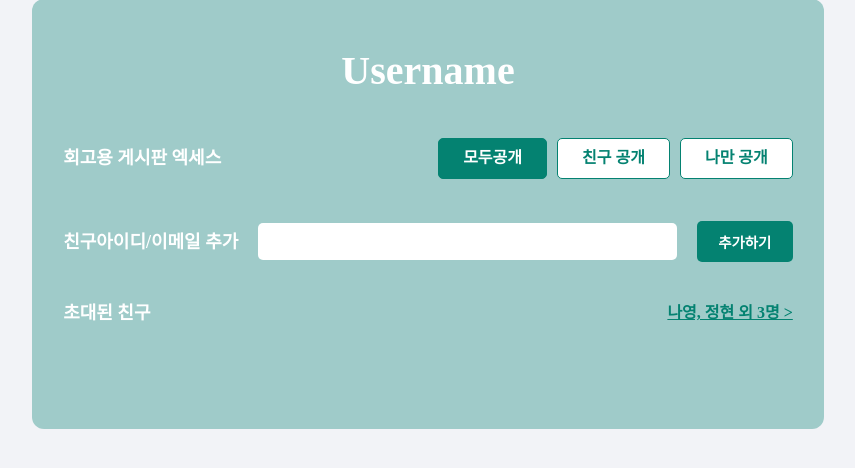
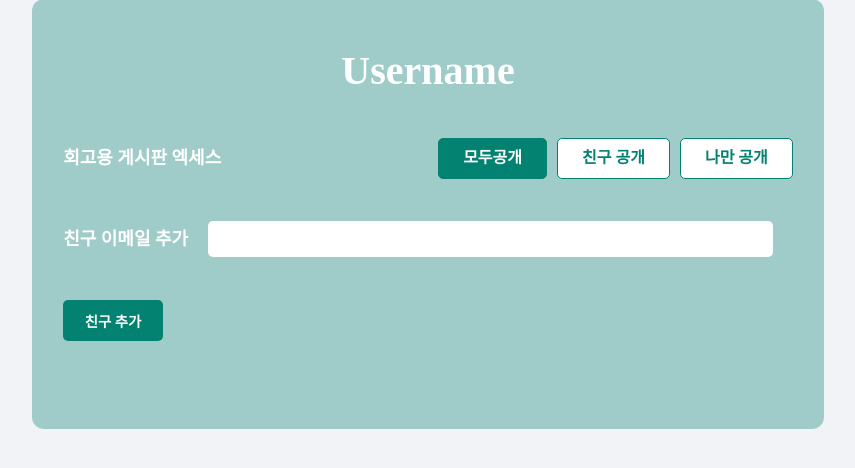
Before and after one commit to blanche-terre/2024-Herethon-18, a Django app: template project/myapp/templates/mypage_share.html in a window 1280 px wide. Shown: the part 271-739 px from the top of the page, without its empty margins (212-1067 px from the left). Run offline with Django 4.2, Linux system fonts and the light colour scheme; the template is opened without the code that fills it, so the values that code supplies are empty; parts of the project's set-up code (start-up, migrations or seed data) failed here and were passed over.

Commit message:
feat: 친구 추가됨

```diff
--- a/project/myapp/templates/mypage_share.html
+++ b/project/myapp/templates/mypage_share.html
@@ -5,14 +5,11 @@
     <meta name="viewport" content="width=device-width, initial-scale=1.0">
     {% load static %}
     <link rel="stylesheet" href="{% static 'css/reset.css' %}">
-    {% load static %}
     <link rel="stylesheet" href="{% static 'css/style.css' %}">
-    {% load static %}
     <link rel="stylesheet" href="{% static 'css/mypage_share.css' %}">
     <title>ProReflect</title>
     <style>
-        /* Reset과 기본 스타일을 재정의합니다. */
-                .logo-text {
+        .logo-text {
             margin: 3em 0 1em 0;
             text-align: center;
             font-weight: bold;
@@ -108,7 +105,6 @@
             border-radius: 5px;
         }
 
-
         .friend {
             display: flex;
             justify-content: space-between;
@@ -124,12 +120,18 @@
             color: #fff;
             cursor: pointer;
         }
+
         .back-icon-btn {
             position: absolute;
             left: 65px;
             top: 120px;
         }
 
+        .message-container {
+            margin-top: 10px;
+            color: #048271;
+            font-weight: bold;
+        }
     </style>
 </head>
 <body>
@@ -163,43 +165,72 @@
                 </ul>
             </div>
             <div class="section">
-                <label class="label">친구아이디/이메일 추가</label>
-                <input type="text" class="input-box">
-                <button type="button" class="add-button">추가하기</button>
+                <label class="label">친구 이메일 추가</label>
+                <input type="text" class="input-box" id="email-input">
             </div>
             <div class="section">
-                <label class="label">초대된 친구</label>
-                <span class="invited-friends" onclick="toggleInvitedList()">나영, 정현 외 3명 ></span>
-                <div class="invited-list" id="invited-list">
-                    <p><span class="highlight">< 5명의 친구와 회고를 나누고 있어요</span></p>
-                    <hr>
-                    <div class="friend">
-                        <span>나영</span>
-                        <button type="button" class="remove-button">공유 그만하기</button>
-                    </div>
-                    <div class="friend">
-                        <span>정현</span>
-                        <button type="button" class="remove-button">공유 그만하기</button>
-                    </div>
-                    <div class="friend">
-                        <span>친구1</span>
-                        <button type="button" class="remove-button">공유 그만하기</button>
-                    </div>
-                    <div class="friend">
-                        <span>친구2</span>
-                        <button type="button" class="remove-button">공유 그만하기</button>
-                    </div>
-                    <div class="friend">
-                        <span>친구3</span>
-                        <button type="button" class="remove-button">공유 그만하기</button>
-                    </div>
-                </div>
+                <button type="button" onclick="addFriend()" class="add-button">친구 추가</button>
+                <div id="message-container" class="message-container"></div>
             </div>
         </form>
-
-
         {% load static %}
         <script src="{% static 'js/mypage_share.js' %}"></script>
     </main>
+    <script>
+        function checkEmail() {
+            const email = document.getElementById('email-input').value;
+            fetch(`/check-email`, {
+                method: 'POST',
+                headers: {
+                    'Content-Type': 'application/json',
+                    'X-CSRFToken': getCookie('csrftoken')
+                },
+                body: JSON.stringify({ email: email })
+            })
+            .then(response => response.json())
+            .then(data => {
+                displayMessage(data.message, data.status === 'success');
+            })
+            .catch(error => console.error('Error:', error));
+        }
+
+        function addFriend() {
+            const email = document.getElementById('email-input').value;
+            fetch(`/add-friend`, {
+                method: 'POST',
+                headers: {
+                    'Content-Type': 'application/json',
+                    'X-CSRFToken': getCookie('csrftoken')
+                },
+                body: JSON.stringify({ email: email })
+            })
+            .then(response => response.json())
+            .then(data => {
+                displayMessage(data.message, data.status === 'success');
+            })
+            .catch(error => console.error('Error:', error));
+        }
+
+        function displayMessage(message, isSuccess) {
+            const messageContainer = document.getElementById('message-container');
+            messageContainer.textContent = message;
+            messageContainer.style.color = isSuccess ? 'green' : 'red';
+        }
+
+        function getCookie(name) {
+            let cookieValue = null;
+            if (document.cookie && document.cookie !== '') {
+                const cookies = document.cookie.split(';');
+                for (let i = 0; i < cookies.length; i++) {
+                    const cookie = cookies[i].trim();
+                    if (cookie.substring(0, name.length + 1) === (name + '=')) {
+                        cookieValue = decodeURIComponent(cookie.substring(name.length + 1));
+                        break;
+                    }
+                }
+            }
+            return cookieValue;
+        }
+    </script>
 </body>
 </html>
--- a/project/myapp/urls.py
+++ b/project/myapp/urls.py
@@ -32,4 +32,6 @@ urlpatterns = [
         v.comment_delete,
         name="comment_delete",
     ),
+    path("check-email", v.check_email, name="check-email"),
+    path("add-friend", v.add_friend, name="add-friend"),
 ] + static(settings.MEDIA_URL, document_root=settings.MEDIA_ROOT)
--- a/project/project/urls.py
+++ b/project/project/urls.py
@@ -70,4 +70,6 @@ urlpatterns = [
         v.delete_reflection,
         name="delete_reflection",
     ),
+    path("check-email", v.check_email, name="check-email"),
+    path("add-friend", v.add_friend, name="add-friend"),
 ] + static(settings.MEDIA_URL, document_root=settings.MEDIA_ROOT)
```
Also changed, not shown: project/myapp/models.py (+13 -0 lines), project/myapp/views.py (+21 -9 lines).
